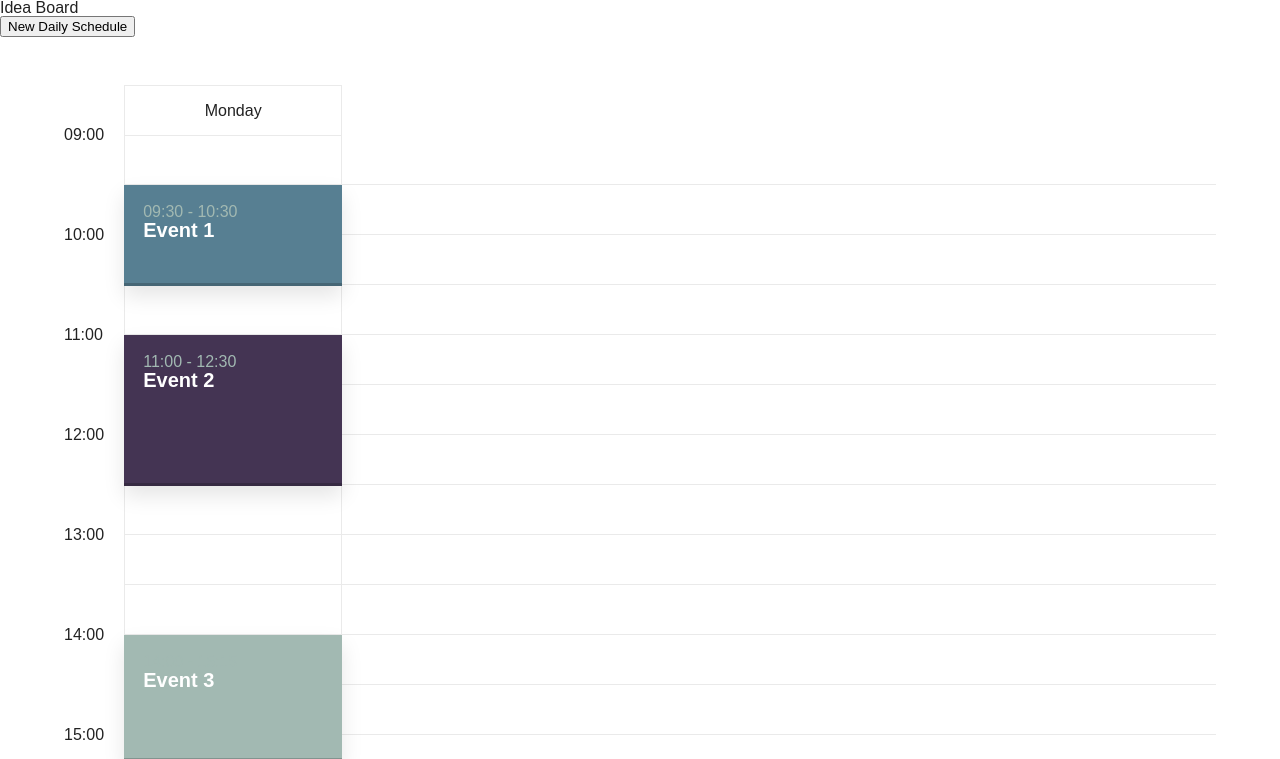
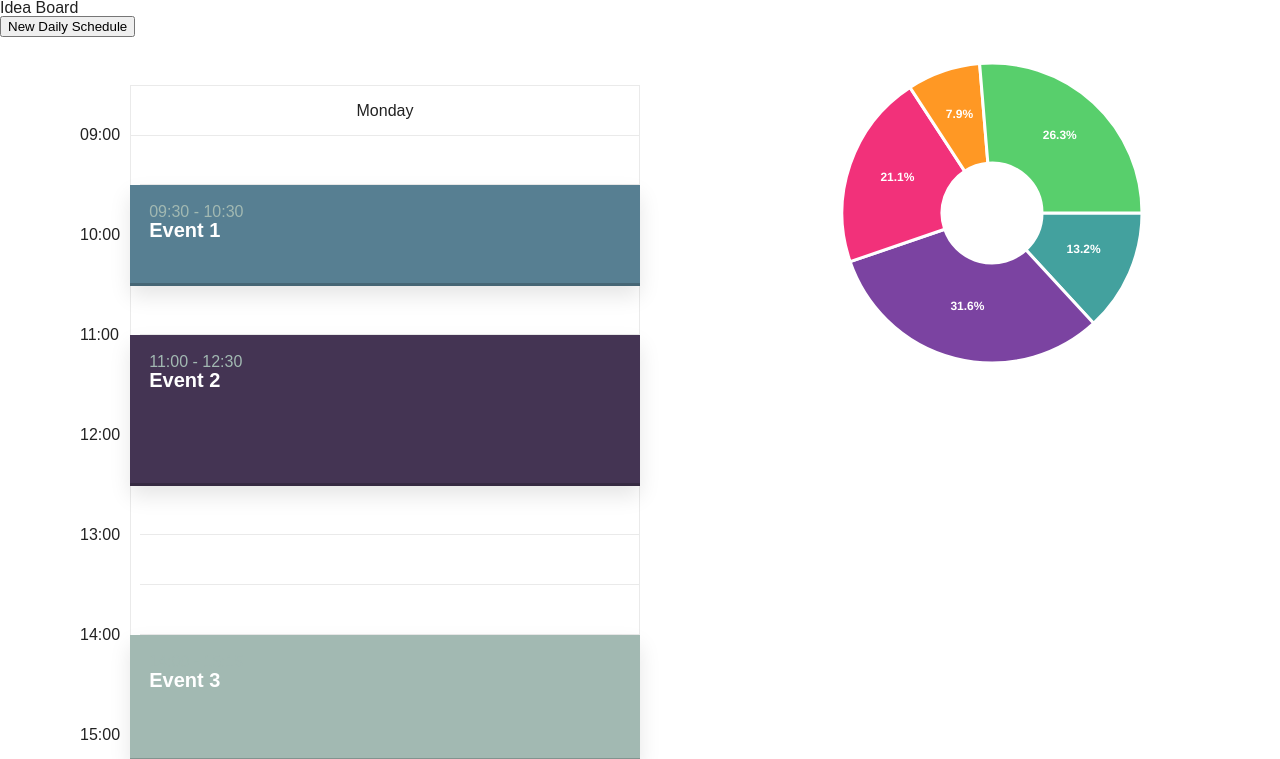
Before and after one commit to CT43/schedule-life-balance, a React (Create React App) app: page / in a window 1280 px wide. Shown: the top 759 px of the page. Built offline with nearby package versions, Linux system fonts and the light colour scheme.

Commit message:
css change

```diff
--- a/src/App.css
+++ b/src/App.css
@@ -64,6 +64,11 @@ textarea {
 .tile:hover .deleteButton {
   visibility: visible;
 } */
+.center {
+  float: right;
+  padding-right: 10%;
+
+}
 
 .codyhouse {
   text-align: center;
@@ -153,6 +158,7 @@ Main Components
 .cd-schedule {
   position: relative;
   margin: 2em 0;
+  padding-left: 70px;
 }
 
 .cd-schedule::before {
@@ -163,7 +169,8 @@ Main Components
 
 @media only screen and (min-width: 800px) {
   .cd-schedule {
-    width: 90%;
+    width: 50%;
+    float: left;
     max-width: 1400px;
     margin: 2em auto;
   }
@@ -179,6 +186,7 @@ Main Components
 
 .cd-schedule .timeline {
   display: none;
+  padding-left: 80px;
 }
 
 @media only screen and (min-width: 800px) {
@@ -307,7 +315,7 @@ Main Components
     width: 100%;
   }
   .cd-schedule .events .events-group {
-    width: 20%;
+    width: 100%;
     float: left;
     border: 1px solid #EAEAEA;
     /* reset style */
--- a/src/components/PieChart.js
+++ b/src/components/PieChart.js
@@ -11,7 +11,7 @@ class PieChart extends Component {
 		var colors = ['#43A19E', '#7B43A1', '#F2317A', '#FF9824', '#58CF6C'];
 
 		return (
-		<div>
+		<div className="center">
 			<Pie
 				data={ this.state.data }
 				radius={ 150 }
--- a/src/components/schedule.js
+++ b/src/components/schedule.js
@@ -389,7 +389,7 @@ class Schedule extends Component {
 
   render () {
     return(
-      <div classNameName="schedule">
+      <div className="schedule">
       <br />
       <div className="cd-schedule loading">
       	<div className="timeline">
```
